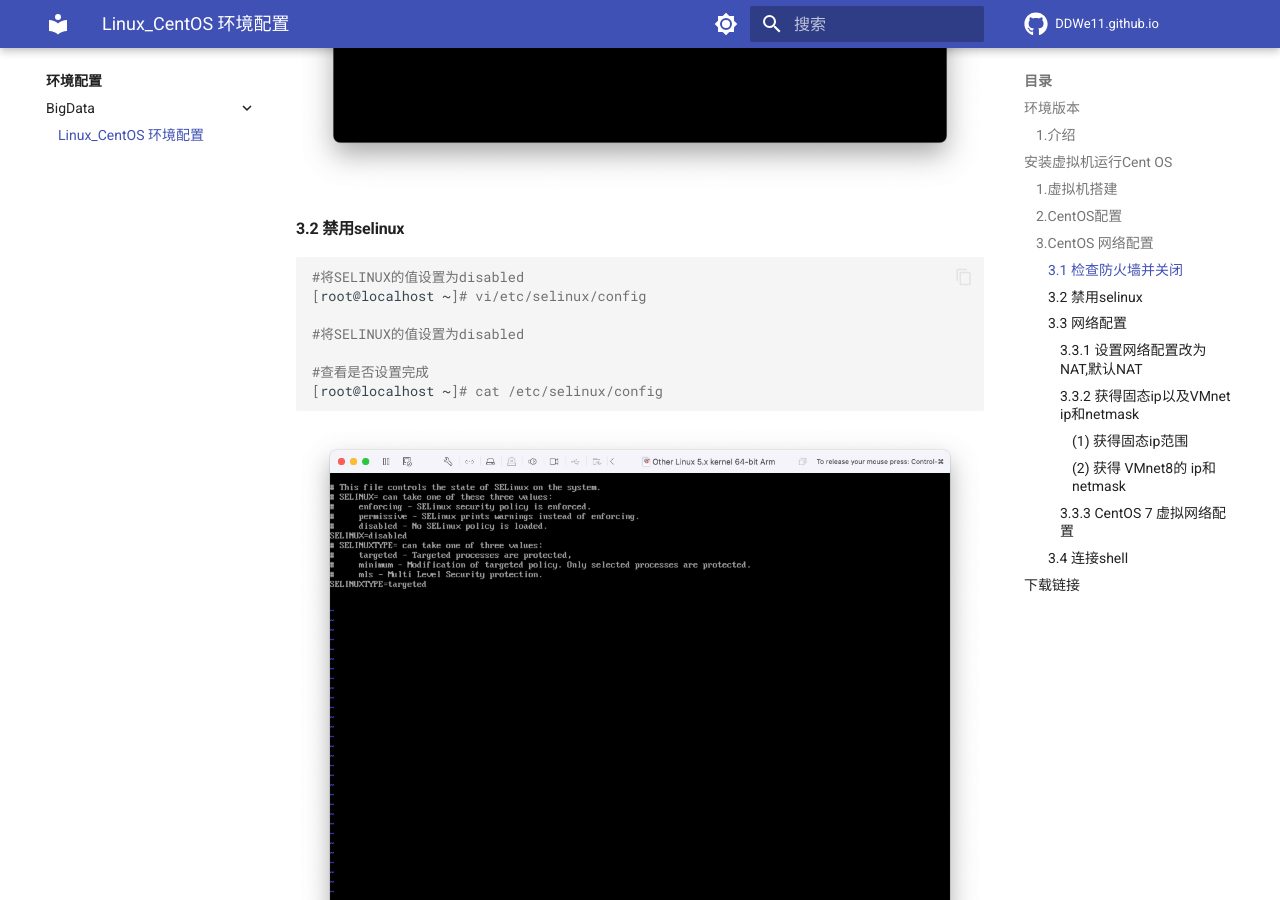
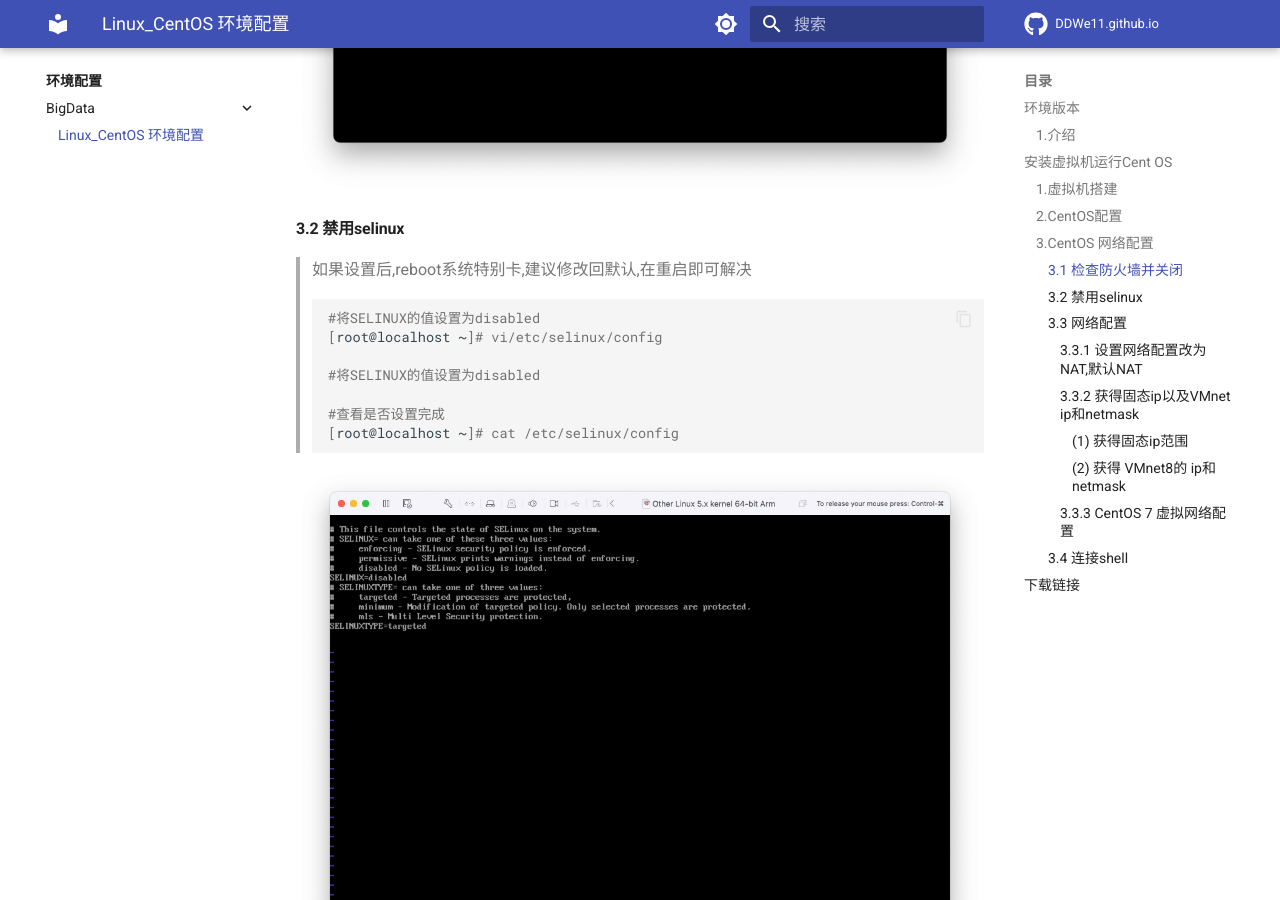
Before and after one commit to DDWe11/DDWe11.github.io, an MkDocs documentation site: the page built from docs/Soft_configuration/BigData/Linux_Centos.md, in a window 1280 px wide and 900 px high, scrolled down 8775 px. Built offline with MkDocs 1.6.1 and Material for MkDocs 9.7.7, drawn with Linux system fonts in a browser that asks for light colours; comment, search, counter and statistics services are not loaded.

Commit message:
modify mistakes about selinux

````diff
--- a/docs/Soft_configuration/BigData/Linux_Centos.md
+++ b/docs/Soft_configuration/BigData/Linux_Centos.md
@@ -98,7 +98,8 @@ title:Linux_CentOS 环境配置
 ![osset1](Midea_BD/osset1.jpg)
 
 #### 3.2 禁用selinux
-
+> 如果设置后,reboot系统特别卡,建议修改回默认,在重启即可解决
+>
 ```shell
 #将SELINUX的值设置为disabled
 [root@localhost ~]# vi/etc/selinux/config
````
